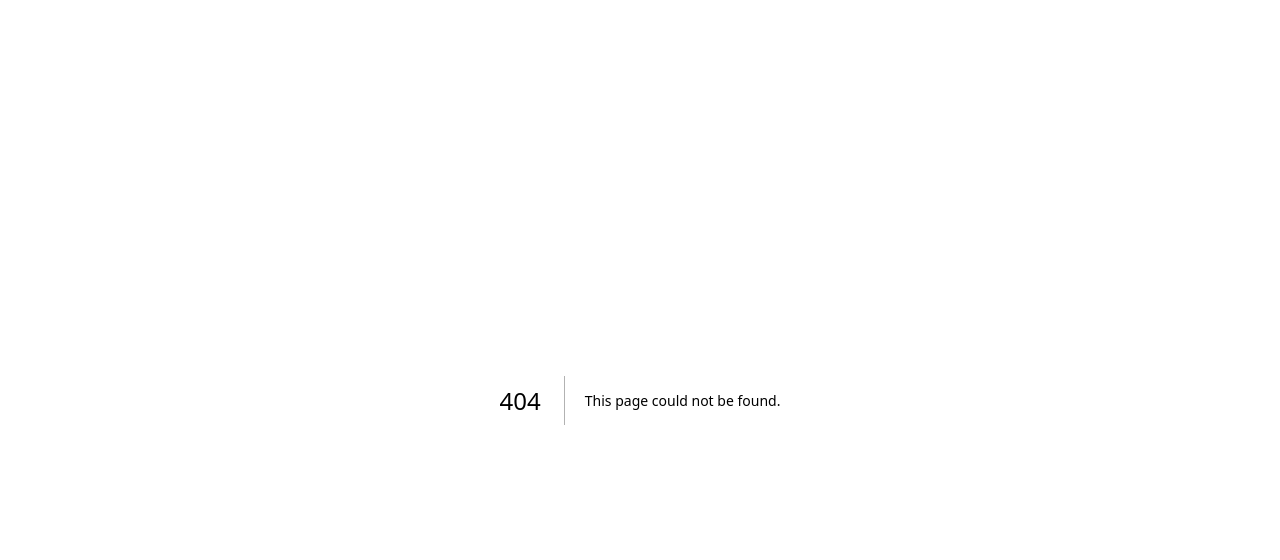
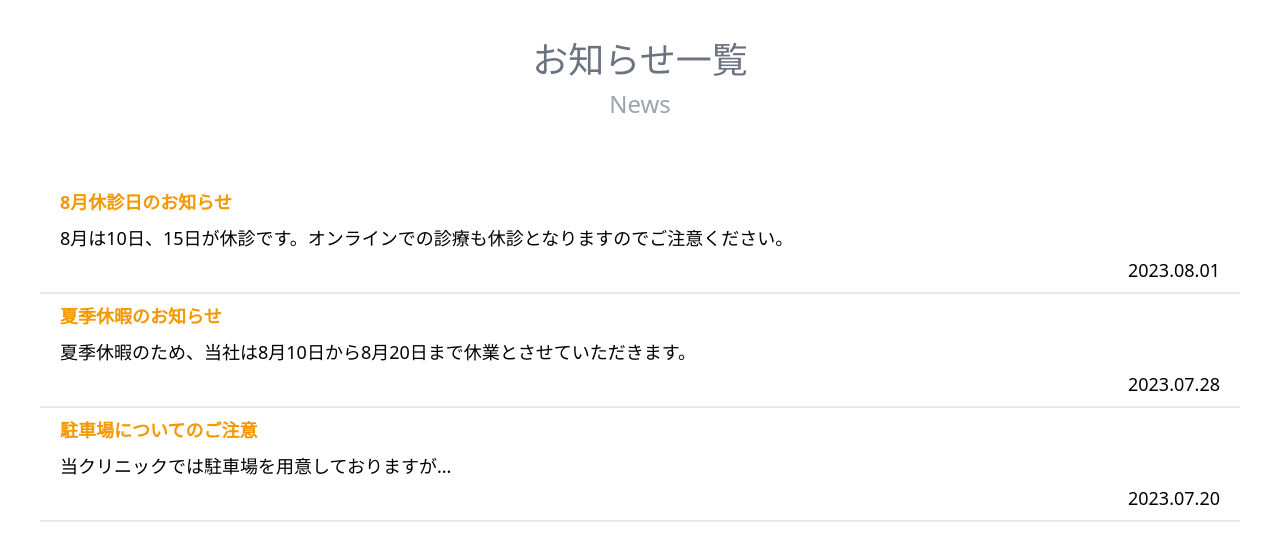
Before and after one commit to uto96315/hakodate-naishikyo, a Next.js app: page /news in a window 1280 px wide. Before the commit this address had no page. Shown: the top 560 px of the page. Built offline with nearby package versions, Linux system fonts and the light colour scheme.

Commit message:
お知らせ一覧まで作成

```diff
--- a/components/news.tsx
+++ b/components/news.tsx
@@ -7,7 +7,7 @@ const News = () => {
 
     return (
         <div className="w-screen py-10 px-10">
-            <Title text="News"/>
+            <Title text="News" />
             <div className="pt-5">
                 {
                     newsMock.map((news, index) => (
@@ -16,9 +16,12 @@ const News = () => {
                                 <p className="text-gray-500">
                                     {news.date}
                                 </p>
-                                <p>
+                                <p className="text-theme">
                                     {news.title}
                                 </p>
+                            </div>
+                            <div className="py-2">
+                                {news.content}
                             </div>
                         </div>
                     ))
@@ -27,11 +30,11 @@ const News = () => {
 
 
             <div className="text-center my-5">
-                <AllViewButton />
+                <AllViewButton route="/news" />
             </div>
-            <hr style={{ border: "1px solid #e5e7eb"}}/>
+            <hr style={{ border: "1px solid #e5e7eb" }} />
         </div>
-    )
-}
+    );
+};
 
 export default News;
--- a/components/v1/allViewButton.tsx
+++ b/components/v1/allViewButton.tsx
@@ -1,12 +1,18 @@
 
+import { useRouter } from "next/router";
 import { MdOutlineNavigateNext } from "react-icons/md";
 
 type AllViewButtonProps = {
+    route: string;
 };
 
-const AllViewButton: React.FC<AllViewButtonProps> = ({ }) => {
+const AllViewButton: React.FC<AllViewButtonProps> = ({ route }) => {
+    const router = useRouter();
     return (
-        <button className="font-sans py-2 px-28 text-lg bg-orange-500 text-white shadow-md rounded-md hover:bg-orange-600 hover:shadow-xl">
+        <button
+            className="font-sans py-2 px-28 text-lg bg-orange-500 text-white shadow-md rounded-md hover:bg-orange-600 hover:shadow-xl"
+            onClick={() => { router.push(route); }}
+        >
             <div className="flex justify-center items-center space-x-2">
                 <span>一覧へ</span>
                 <MdOutlineNavigateNext color={"white"} size={25} />
--- /dev/null
+++ b/src/pages/news.tsx
@@ -0,0 +1,32 @@
+import newsMock from "../../mocks/newsMock.json";
+
+const mock = newsMock;
+const AllNews = () => {
+    return (
+        <div className="min-h-screen pt-10 lg:px-10">
+            <h1 className="text-center text-4xl pb-2 text-gray-500">お知らせ一覧</h1>
+            <h2 className="text-center text-2xl pb-10 text-gray-400">News</h2>
+
+            <div className="pt-5 lg:text-lg">
+                {
+                    newsMock.map((news, index) => (
+                        <div key={index} className="py-2 font-sans hover:bg-gray-200 px-5 cursor-pointer border-b-2">
+                                <p className="text-theme font-semibold">
+                                    {news.title}
+                                </p>
+                            <div className="pt-2">
+                                {news.content}
+                            </div>
+
+                            <div className="flex justify-end pt-3 lg:pt-1">
+                                <p>{news.date}</p>
+                            </div>
+                        </div>
+                    ))
+                }
+            </div>
+        </div>
+    )
+}
+
+export default AllNews;
--- a/src/pages/newsPage.tsx
+++ /dev/null
@@ -1,12 +0,0 @@
-
-type Props = {}
-
-const NewsPage: React.FC<Props> = () => {
-    return (
-        <div>
-            ここでニュース全体を表示します
-        </div>
-    );
-};
-
-export default NewsPage;
```
Also changed, not shown: src/pages/newsDetails/[newsId].tsx (added).
